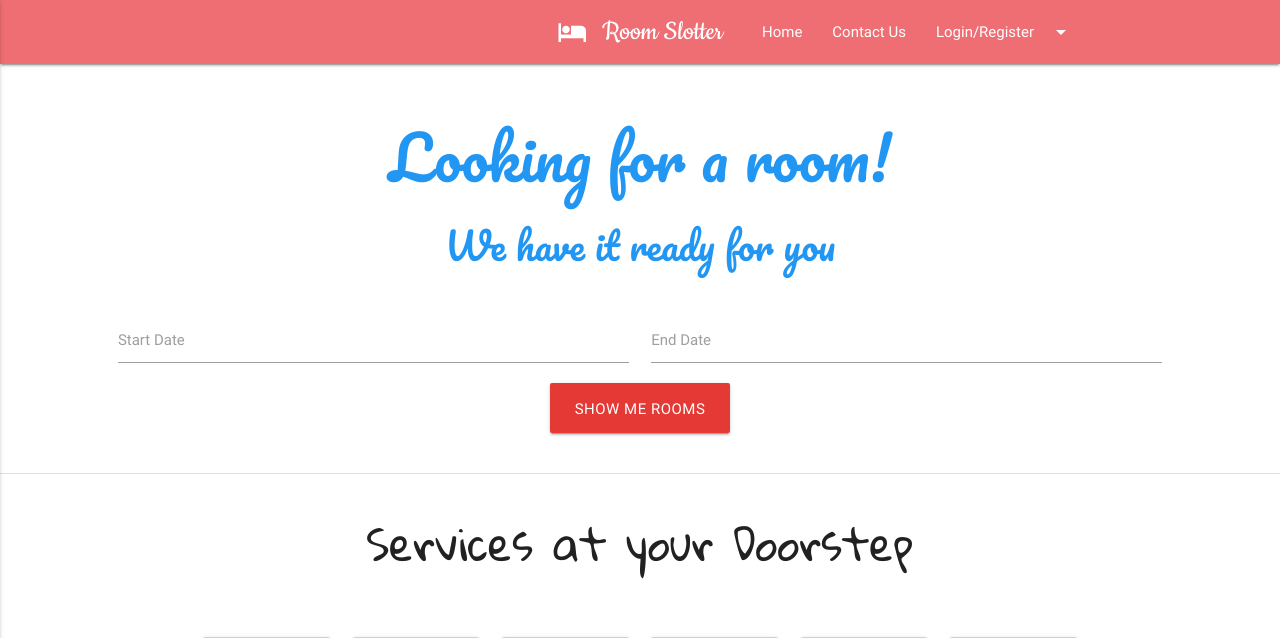
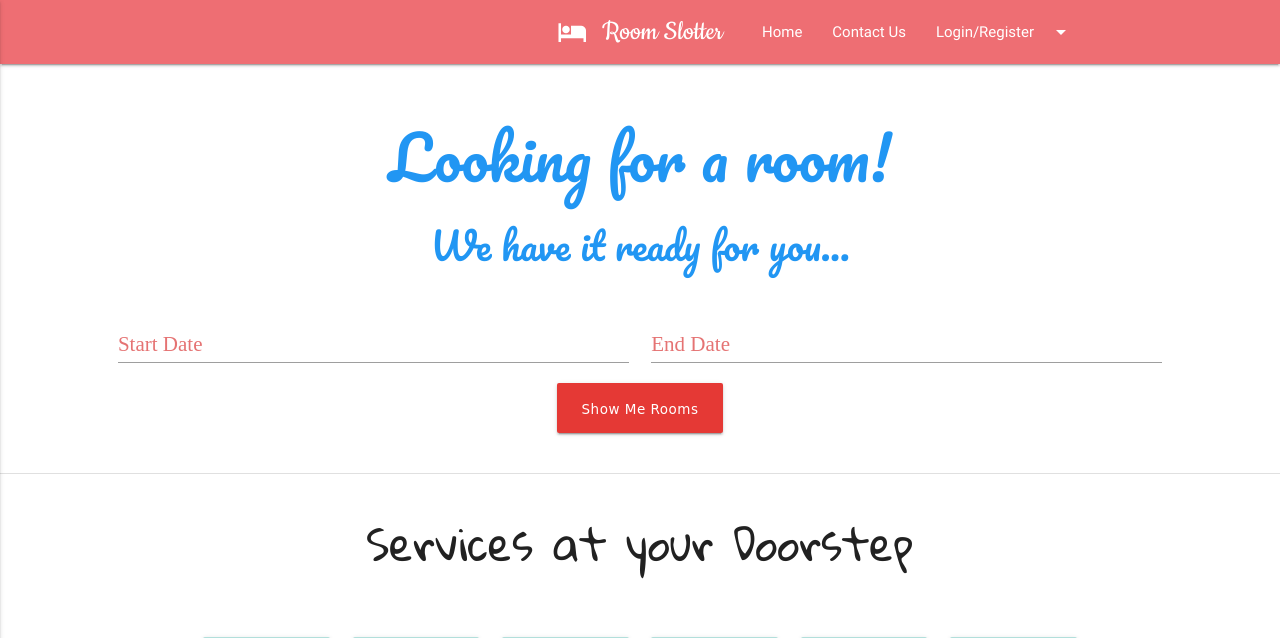
Before and after one commit to techievivek/Hotel-Management, a Django app: page / in a window 1280 px wide. Shown: the top 638 px of the page. Run offline with Django 3.2, Linux system fonts and the light colour scheme; some libraries are stand-ins or nearby versions; some web fonts are replaced.

Commit message:
Improvement in UI

```diff
--- a/room_slot/templates/base/base.html
+++ b/room_slot/templates/base/base.html
@@ -87,7 +87,7 @@ width:190px !important;
                 <p class="grey-text text-lighten-4">Get your room booked in seconds with amazing offers.</p>
               </div>
               <div class="col l4 offset-l2 s12">
-                <h5 class="white-text">Important Links</h5>
+                <h5 class="white-text" style="font-family:'Times New Roman'">Important Links</h5>
                 <ul>
                   <li><a class="grey-text text-lighten-3" href="/">Home</a></li>
                   <li><a class="grey-text text-lighten-3" href="/contact-us">Contact Us</a></li>
--- a/room_slot/templates/booking/index.html
+++ b/room_slot/templates/booking/index.html
@@ -4,22 +4,26 @@
 
 <link href="https://fonts.googleapis.com/css?family=Pacifico&display=swap" rel="stylesheet">
  <link href="https://fonts.googleapis.com/css?family=Gloria+Hallelujah&display=swap" rel="stylesheet">
+
+<link href="https://fonts.googleapis.com/css?family=Rye&display=swap" rel="stylesheet">
+
+
 <div class="row" >
 <div class="center">
 <h4 class="blue-text" style="font-family: 'Pacifico', cursive;margin: 4rem 0 4% 0;font-size:4rem">Looking for a room! </h4>
-<h4 class="blue-text" style="font-family: 'Pacifico', cursive;margin: 0 0 4% 0;line-height: 25%;font-size:2.5rem">We have it ready for you</h4>
+<h4 class="blue-text" style="font-family: 'Pacifico', cursive;margin: 0 0 4% 0;line-height: 25%;font-size:2.5rem">We have it ready for you...</h4>
 </div>
  <div class="row">
     <div id="wrapper1" class="col s5 offset-s1 input-field">
       <input type="date" id="start1" class="datepicker-start" />
-      <label for="start1">Start Date</label>
+      <label for="start1" class="red-text text-lighten-2" style="font-size:1.4rem;font-family:'Times New Roman'">Start Date</label>
     </div>
     <div id="wrapper2" class="col s5 input-field">
-      <input type="date" id="end1" class="datepicker-end" />
-      <label for="end1">End Date</label>
+      <input type="date" id="end1" class="datepicker-end"/>
+      <label for="end1" class="red-text text-lighten-2" style="font-size:1.4rem;font-family:'Times New Roman'">End Date</label>
     </div>
 <div class="center">
-<a class="btn red darken-1" href="" style="padding: 25px;line-height:3px" id="show_me_rooms">Show me Rooms</a>
+<a class="btn red darken-1" href="" style="padding: 25px;line-height:3px;font-family: 'Rye', cursive;text-transform:capitalize;font-size:0.9rem" id="show_me_rooms">Show me Rooms</a>
 </div>
 </div>
 </div>
```
Also changed, not shown: room_slot/db.sqlite3.
